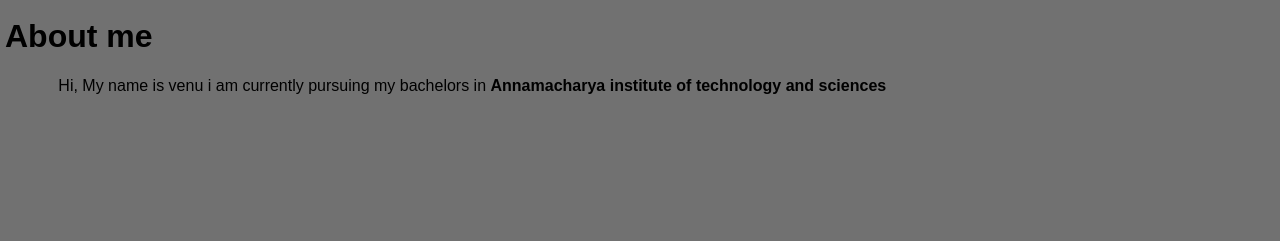
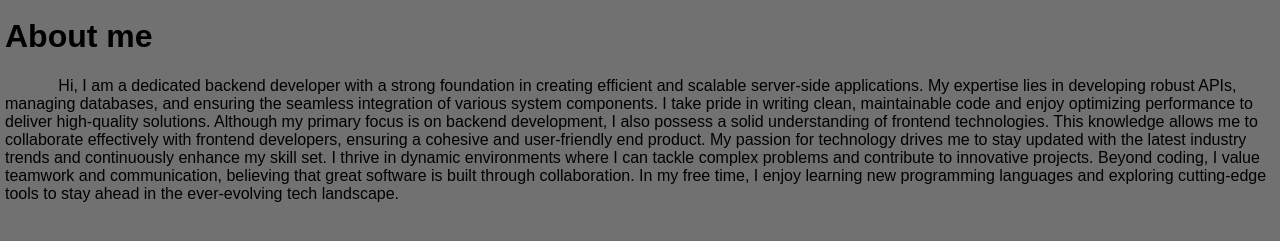
Before and after one commit to venuNan/dhagumativenu_portfolio, a plain HTML site: page index.html in a window 1280 px wide. Shown: the part 195-436 px from the top of the page. Drawn offline with Linux system fonts and the light colour scheme.

Commit message:
modified about me content

```diff
--- a/index.html
+++ b/index.html
@@ -25,8 +25,7 @@
     <main>
         <div class="abot_me">
             <h1>About me</h1>
-            <p>&nbsp; &nbsp; &nbsp; &nbsp; &nbsp; &nbsp; Hi, My name is venu i am currently pursuing my bachelors in <b>Annamacharya institute
-    of technology and sciences</b>
+            <p>&nbsp; &nbsp; &nbsp; &nbsp; &nbsp; &nbsp; Hi, I am a dedicated backend developer with a strong foundation in creating efficient and scalable server-side applications. My expertise lies in developing robust APIs, managing databases, and ensuring the seamless integration of various system components. I take pride in writing clean, maintainable code and enjoy optimizing performance to deliver high-quality solutions. Although my primary focus is on backend development, I also possess a solid understanding of frontend technologies. This knowledge allows me to collaborate effectively with frontend developers, ensuring a cohesive and user-friendly end product. My passion for technology drives me to stay updated with the latest industry trends and continuously enhance my skill set. I thrive in dynamic environments where I can tackle complex problems and contribute to innovative projects. Beyond coding, I value teamwork and communication, believing that great software is built through collaboration. In my free time, I enjoy learning new programming languages and exploring cutting-edge tools to stay ahead in the ever-evolving tech landscape.</b>
 
             </p>
         </div>
```
